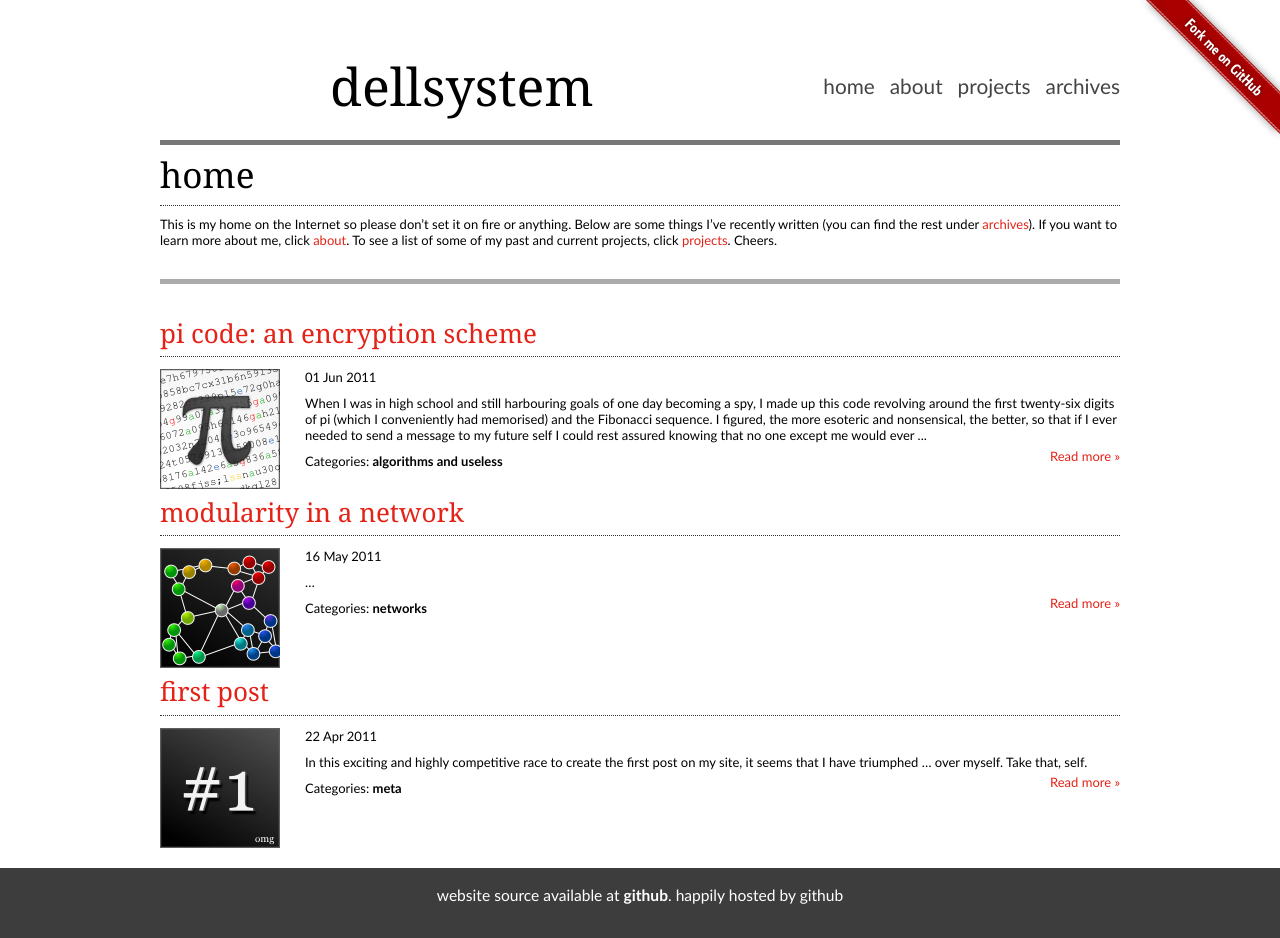
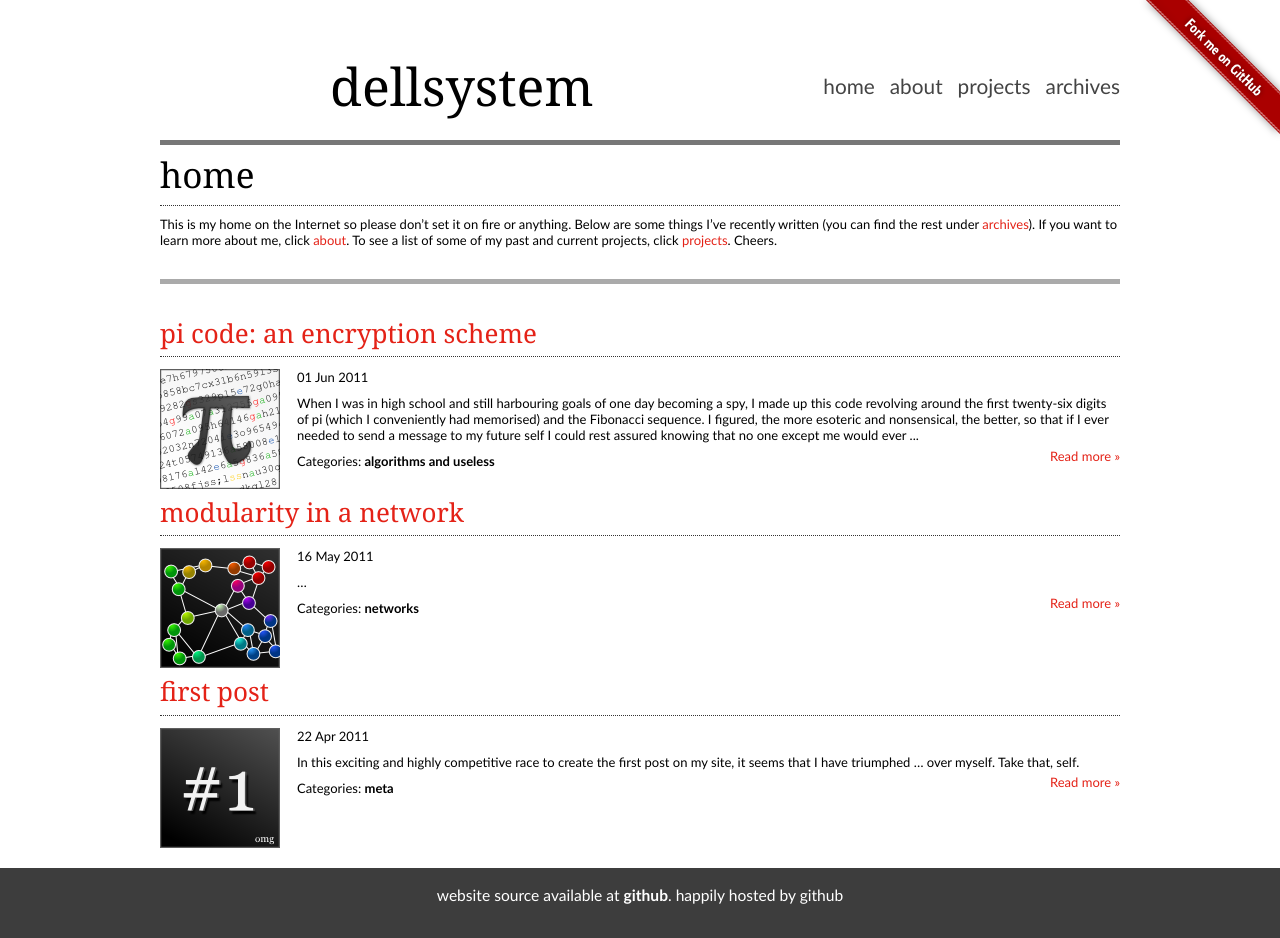
Before and after one commit to dellsystem/dellsystem.github.io, a Jekyll site: the page built from index.md, in a window 1280 px wide. Built offline with Jekyll 4.4.1, drawn with Linux system fonts in a browser that asks for light colours.

Commit message:
reduce leftfloat padding-right as it no longer accompanies a list

```diff
--- a/css/style.css
+++ b/css/style.css
@@ -131,7 +131,7 @@ h3 {
 /* for left-floating images */
 .leftfloat {
 	float: left;
-	padding-right: 25px;
+	padding-right: 17px;
 	padding-top: 5px;
 }
 
```
